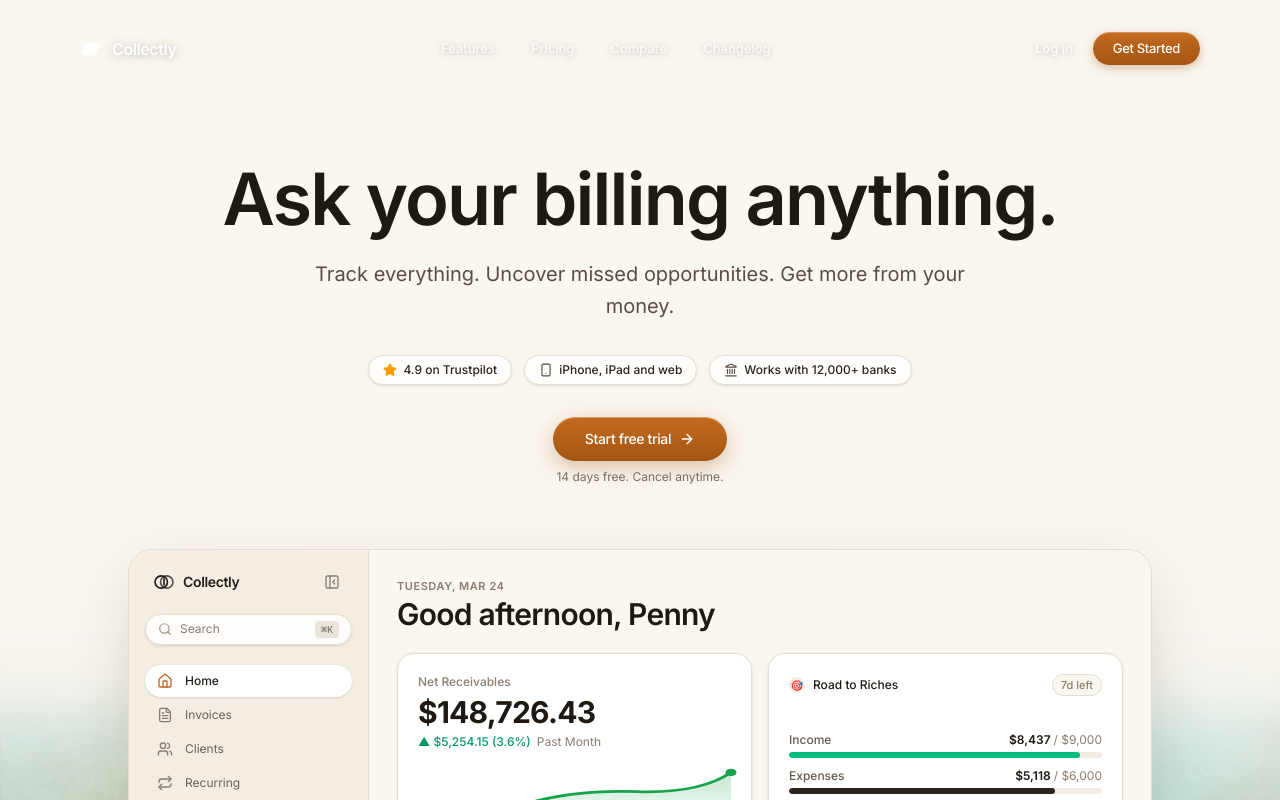
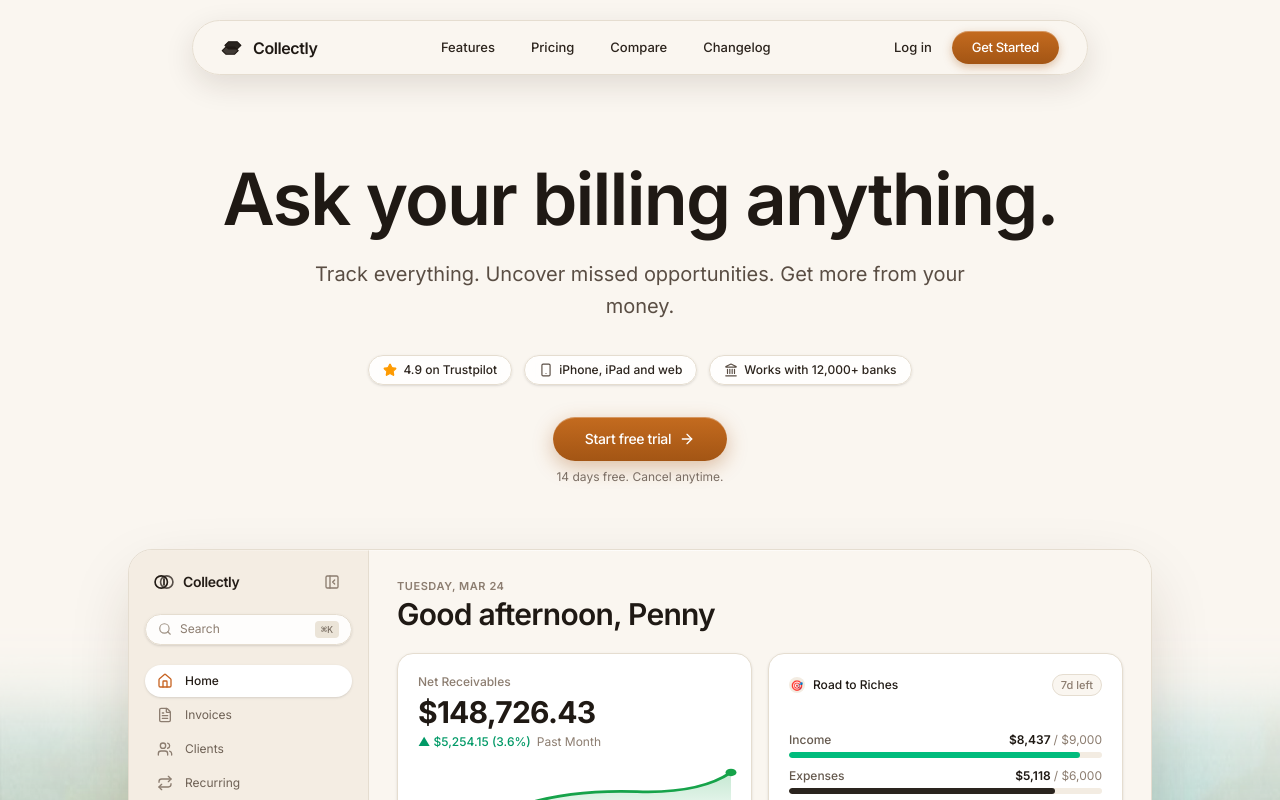
Before and after one commit to rajneeshverma1/Collectly, a Next.js app in the folder collectly-app/: page / in a window 1280 px wide. Shown: the top 800 px of the page. Built offline with nearby package versions, Linux system fonts and the light colour scheme.

Commit message:
fix(nav): make floating navbar permanently visible with high-contrast typography

```diff
--- a/collectly-app/src/components/cream/CreamNavbar.tsx
+++ b/collectly-app/src/components/cream/CreamNavbar.tsx
@@ -10,7 +10,7 @@ export default function CreamNavbar() {
 
   useEffect(() => {
     const handleScroll = () => {
-      setScrolled(window.scrollY > 25);
+      setScrolled(window.scrollY > 20);
     };
     handleScroll();
     window.addEventListener('scroll', handleScroll, { passive: true });
@@ -18,34 +18,31 @@ export default function CreamNavbar() {
   }, []);
 
   return (
-    <div className="fixed top-0 left-0 right-0 z-50 pointer-events-none transition-all duration-300 px-4 sm:px-6">
+    <div className="fixed top-0 left-0 right-0 z-50 pointer-events-none px-4 sm:px-6">
 
-      {/* ── Main Navbar Wrapper ── */}
-      <div className={`mx-auto transition-all duration-400 ease-out pointer-events-auto ${
-        scrolled
-          ? 'mt-3 sm:mt-4 max-w-4xl'
-          : 'mt-4 sm:mt-6 max-w-6xl'
+      {/* ── Floating Pill Capsule (Always visible with high contrast) ── */}
+      <div className={`mx-auto max-w-4xl transition-all duration-300 pointer-events-auto ${
+        scrolled ? 'mt-2.5 sm:mt-3' : 'mt-4 sm:mt-5'
       }`}>
 
         <header
-          className={`w-full transition-all duration-300 ease-out ${
+          className={`w-full bg-[#FAF6F0]/95 backdrop-blur-md rounded-full border border-white/90 px-4 sm:px-7 py-2 sm:py-2.5 text-[#1F1914] transition-shadow duration-300 ${
             scrolled
-              ? 'bg-[#FAF6F0]/95 backdrop-blur-md rounded-full border border-white/80 shadow-[0_12px_36px_rgba(40,25,10,0.16)] px-4 sm:px-7 py-2 sm:py-2.5 text-[#1F1914]'
-              : 'bg-transparent px-2 sm:px-4 py-2 text-white'
+              ? 'shadow-[0_16px_40px_rgba(40,25,10,0.18)]'
+              : 'shadow-[0_10px_30px_rgba(40,25,10,0.12)]'
           }`}
         >
           <div className="flex items-center justify-between">
 
             {/* Left: Brand Logo with Gold Bullion/Vault Icon matching reference */}
             <Link href="/" className="flex items-center gap-2.5 group shrink-0">
-              <div className="flex items-center justify-center transition-transform duration-200 group-hover:scale-105">
+              <div className="flex items-center justify-center transition-transform duration-200 group-hover:scale-105 text-[#1F1914]">
                 <svg
                   width="22"
                   height="16"
                   viewBox="0 0 24 18"
                   fill="none"
                   xmlns="http://www.w3.org/2000/svg"
-                  className={scrolled ? 'text-[#1F1914]' : 'text-white'}
                 >
                   {/* Top Bullion Bar */}
                   <path
@@ -67,9 +64,7 @@ export default function CreamNavbar() {
                   />
                 </svg>
               </div>
-              <span className={`font-semibold text-sm sm:text-base tracking-tight ${
-                scrolled ? 'text-[#1F1914]' : 'text-white drop-shadow-[0_1px_4px_rgba(0,0,0,0.3)]'
-              }`}>
+              <span className="font-semibold text-sm sm:text-base tracking-tight text-[#1F1914]">
                 Collectly
               </span>
             </Link>
@@ -78,41 +73,25 @@ export default function CreamNavbar() {
             <nav className="hidden md:flex items-center gap-7 sm:gap-9">
               <Link
                 href="#features"
-                className={`text-xs sm:text-[13px] font-medium transition-colors ${
-                  scrolled
-                    ? 'text-[#2C241D] hover:text-[#000000]'
-                    : 'text-white/85 hover:text-white drop-shadow-[0_1px_3px_rgba(0,0,0,0.3)]'
-                }`}
+                className="text-xs sm:text-[13px] font-medium text-[#2C241D] hover:text-black transition-colors"
               >
                 Features
               </Link>
               <Link
                 href="#pricing"
-                className={`text-xs sm:text-[13px] font-medium transition-colors ${
-                  scrolled
-                    ? 'text-[#2C241D] hover:text-[#000000]'
-                    : 'text-white/85 hover:text-white drop-shadow-[0_1px_3px_rgba(0,0,0,0.3)]'
-                }`}
+                className="text-xs sm:text-[13px] font-medium text-[#2C241D] hover:text-black transition-colors"
               >
                 Pricing
               </Link>
               <Link
                 href="#compare"
-                className={`text-xs sm:text-[13px] font-medium transition-colors ${
-                  scrolled
-                    ? 'text-[#2C241D] hover:text-[#000000]'
-                    : 'text-white/85 hover:text-white drop-shadow-[0_1px_3px_rgba(0,0,0,0.3)]'
-                }`}
+                className="text-xs sm:text-[13px] font-medium text-[#2C241D] hover:text-black transition-colors"
               >
                 Compare
               </Link>
               <Link
                 href="#faq"
-                className={`text-xs sm:text-[13px] font-medium transition-colors ${
-                  scrolled
-                    ? 'text-[#2C241D] hover:text-[#000000]'
-                    : 'text-white/85 hover:text-white drop-shadow-[0_1px_3px_rgba(0,0,0,0.3)]'
-                }`}
+                className="text-xs sm:text-[13px] font-medium text-[#2C241D] hover:text-black transition-colors"
               >
                 Changelog
               </Link>
@@ -122,11 +101,7 @@ export default function CreamNavbar() {
             <div className="flex items-center gap-3.5 sm:gap-5">
               <Link
                 href="/auth"
-                className={`hidden sm:inline-block text-xs sm:text-[13px] font-medium transition-colors ${
-                  scrolled
-                    ? 'text-[#2C241D] hover:text-[#000000]'
-                    : 'text-white/90 hover:text-white drop-shadow-[0_1px_3px_rgba(0,0,0,0.3)]'
-                }`}
+                className="hidden sm:inline-block text-xs sm:text-[13px] font-medium text-[#2C241D] hover:text-black transition-colors"
               >
                 Log in
               </Link>
@@ -143,9 +118,7 @@ export default function CreamNavbar() {
               <button
                 type="button"
                 onClick={() => setMobileMenuOpen(!mobileMenuOpen)}
-                className={`md:hidden p-1.5 rounded-full transition-colors ${
-                  scrolled ? 'text-[#1F1914] hover:bg-black/5' : 'text-white hover:bg-white/10'
-                }`}
+                className="md:hidden p-1.5 rounded-full transition-colors text-[#1F1914] hover:bg-black/5"
                 aria-label="Toggle navigation menu"
               >
                 {mobileMenuOpen ? <X className="size-5" /> : <Menu className="size-5" />}
```
